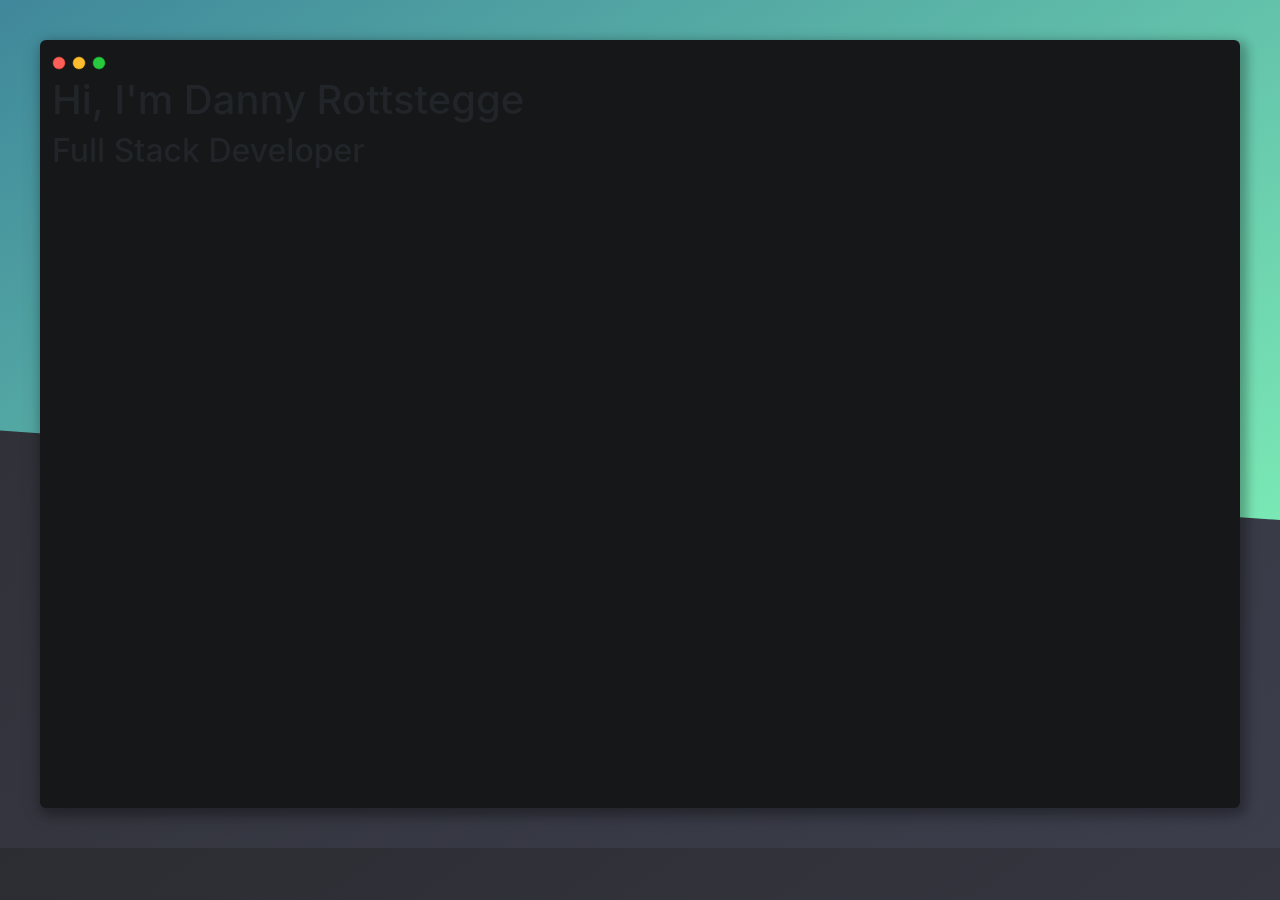
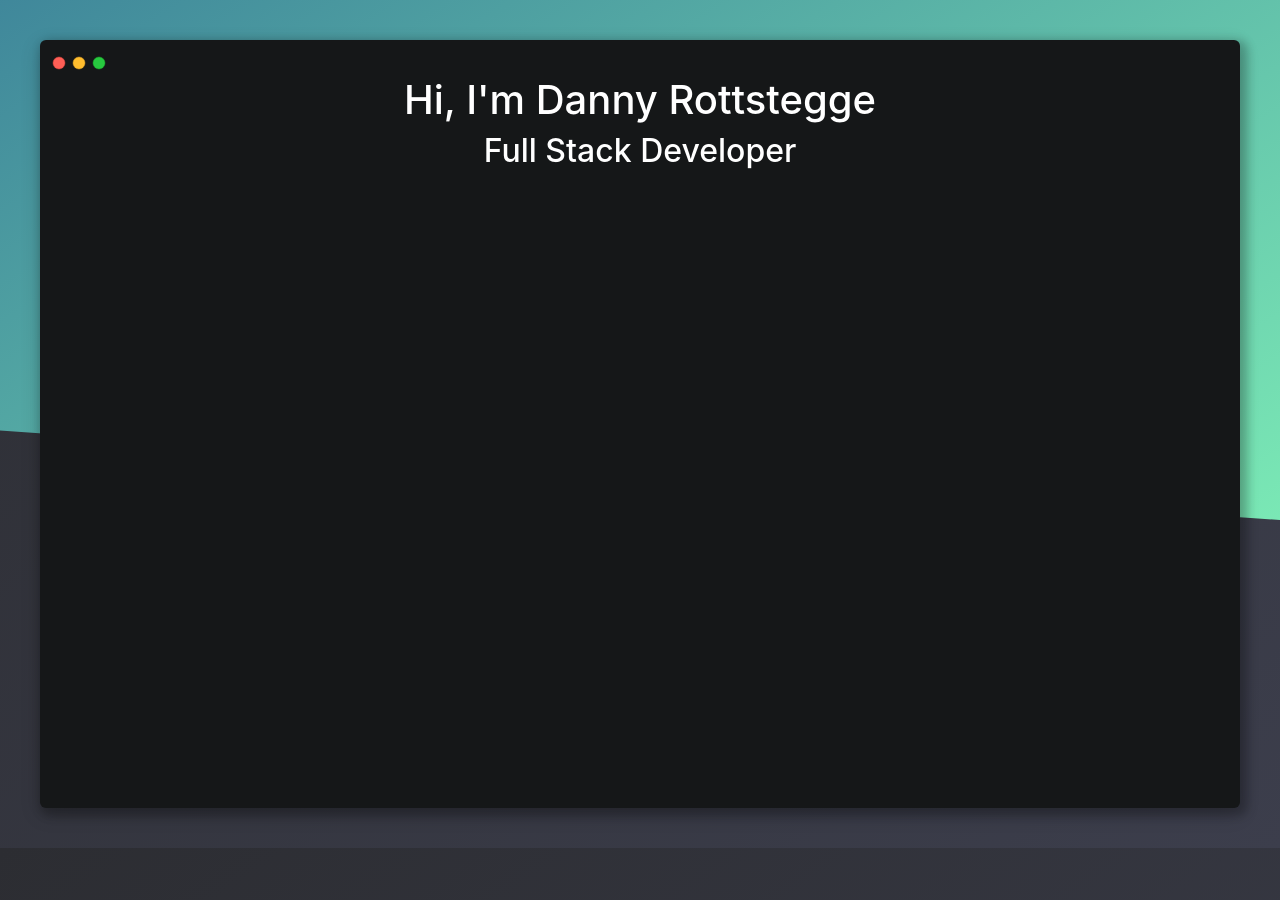
Before and after one commit to Serbroda/Serbroda.github.io, a Jekyll site: the page built from index.html, in a window 1280 px wide. Built offline with Jekyll 4.4.1, drawn with Linux system fonts in a browser that asks for light colours; nearby versions of some CDN libraries.

Commit message:
Set text color to white and center text

```diff
--- a/assets/css/main.css
+++ b/assets/css/main.css
@@ -11,6 +11,7 @@ body {
  }
  .bg-container-content {
    min-height: 80vh;
+   color: white;
  }
  .background-sky {
      background-color: #1976d2;
--- a/index.html
+++ b/index.html
@@ -3,7 +3,7 @@ permalink: /
 layout: default
 ---
 
-<div class="home">
+<div class="home" style="text-align: center;">
 
   <h1>Hi, I'm Danny Rottstegge</h1>
   <h2>Full Stack Developer</h2>
```
